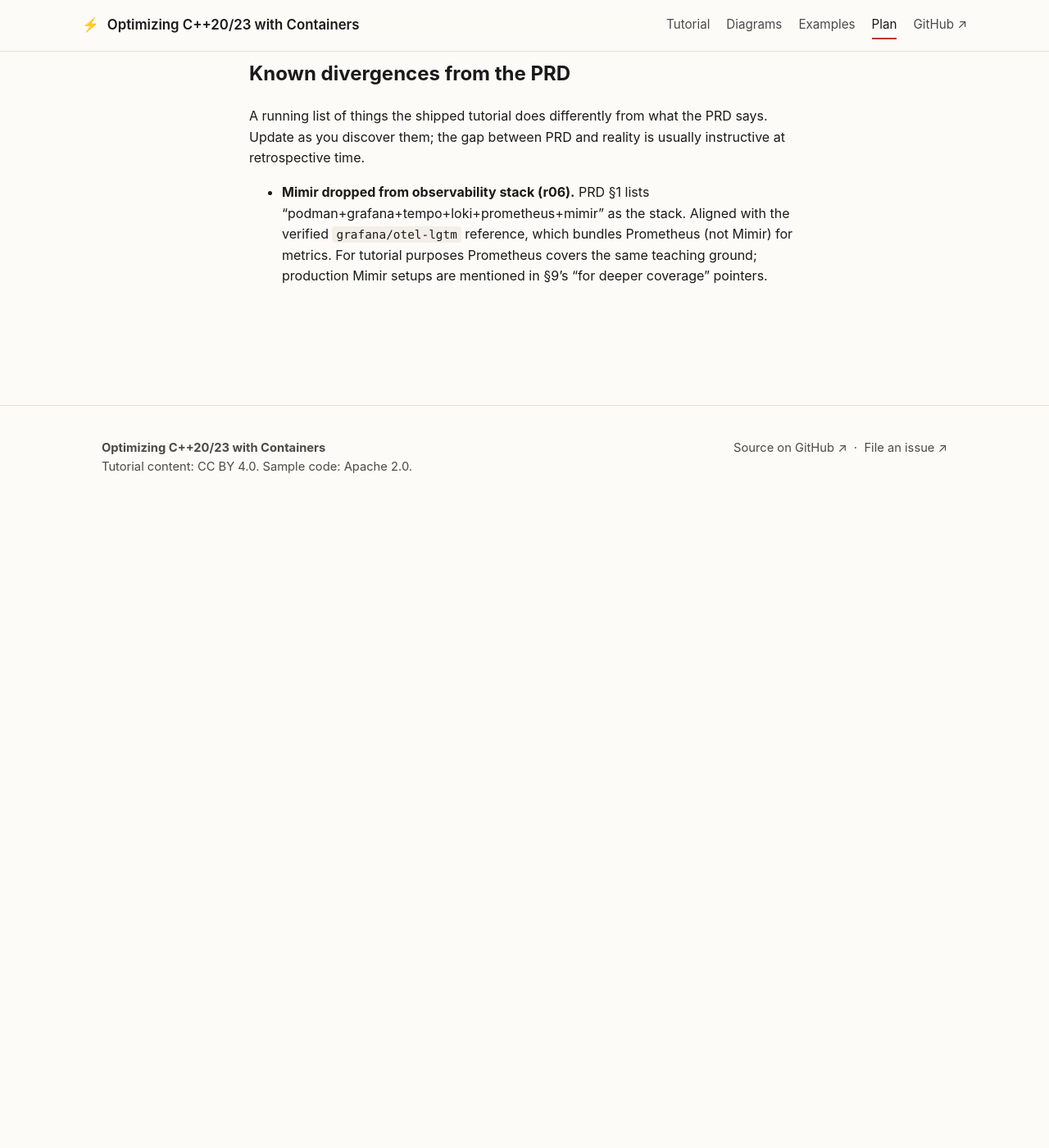
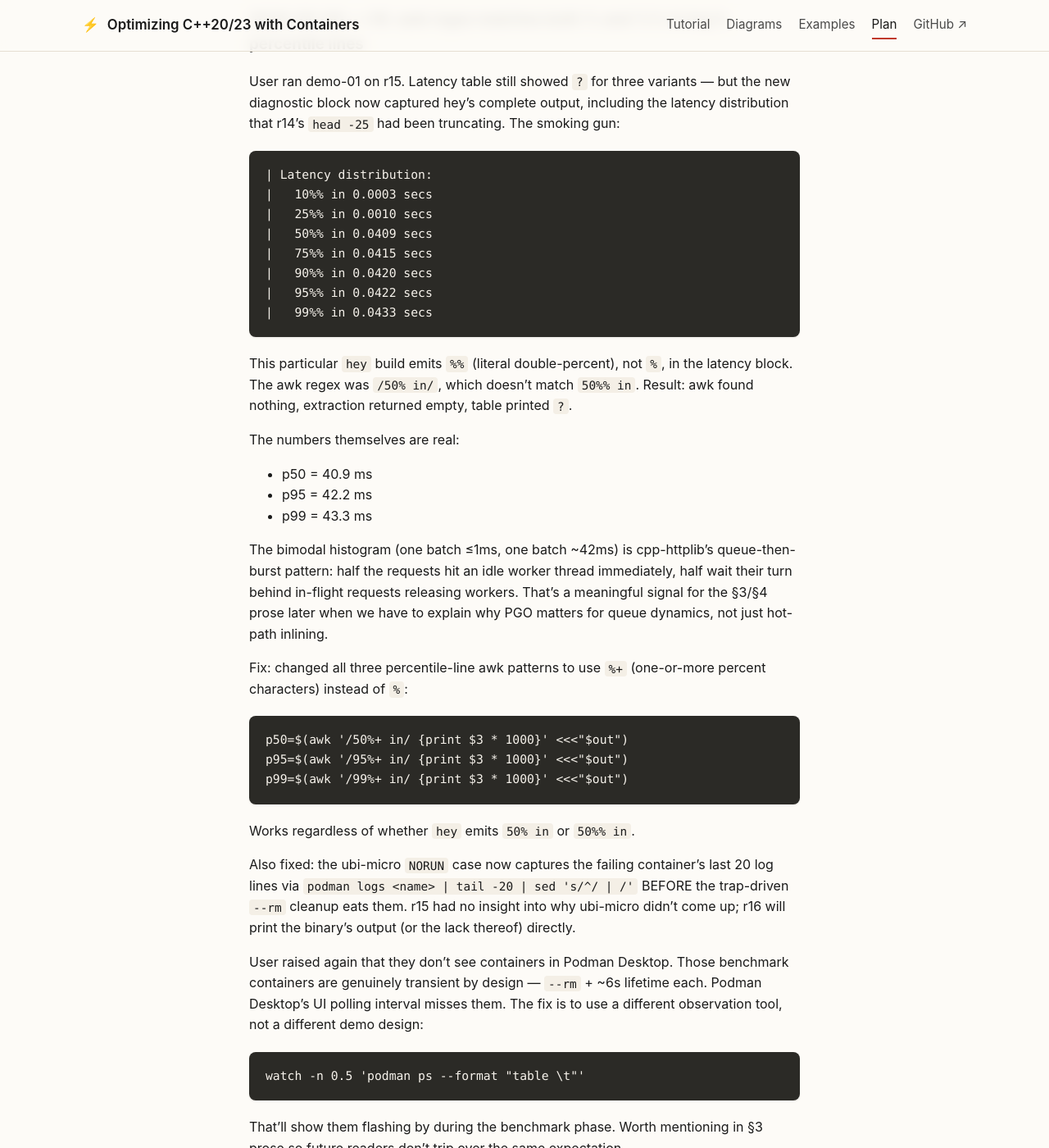
Before and after one commit to patterncatalyst/cpp-container-optimization-tutorial, a Jekyll site: the page built from _plans/reconciliation-plan.md, in a window 1280 px wide and 1400 px high, scrolled down 23263 px. Shown: the whole window at 82% size. Built offline with Jekyll 4.4.1, drawn with Linux system fonts in a browser that asks for light colours; before the commit the page ends 23893 px from its top, so only the background shows below that; some of the changed text lies outside the part shown.

Commit message:
fix(demo-01): match both % and %% in hey's latency distribution lines

```diff
--- a/_plans/reconciliation-plan.md
+++ b/_plans/reconciliation-plan.md
@@ -993,6 +993,77 @@ distribution prints, awk extracts). If the re-run shows real
 p50/p95/p99 numbers for at least three of the four variants,
 §3 and §4 promote to verified in r16.
 
+### 2026-05-09 — r16: awk regex matches both % and %% in hey's percentile lines
+
+User ran demo-01 on r15. Latency table still showed `?` for
+three variants — but the new diagnostic block now captured
+hey's complete output, including the latency distribution that
+r14's `head -25` had been truncating. The smoking gun:
+
+    | Latency distribution:
+    |   10%% in 0.0003 secs
+    |   25%% in 0.0010 secs
+    |   50%% in 0.0409 secs
+    |   75%% in 0.0415 secs
+    |   90%% in 0.0420 secs
+    |   95%% in 0.0422 secs
+    |   99%% in 0.0433 secs
+
+This particular `hey` build emits `%%` (literal double-percent),
+not `%`, in the latency block. The awk regex was `/50% in/`,
+which doesn't match `50%% in`. Result: awk found nothing,
+extraction returned empty, table printed `?`.
+
+The numbers themselves are real:
+- p50 = 40.9 ms
+- p95 = 42.2 ms
+- p99 = 43.3 ms
+
+The bimodal histogram (one batch ≤1ms, one batch ~42ms) is
+cpp-httplib's queue-then-burst pattern: half the requests hit
+an idle worker thread immediately, half wait their turn behind
+in-flight requests releasing workers. That's a meaningful
+signal for the §3/§4 prose later when we have to explain why
+PGO matters for queue dynamics, not just hot-path inlining.
+
+Fix: changed all three percentile-line awk patterns to use `%+`
+(one-or-more percent characters) instead of `%`:
+
+    p50=$(awk '/50%+ in/ {print $3 * 1000}' <<<"$out")
+    p95=$(awk '/95%+ in/ {print $3 * 1000}' <<<"$out")
+    p99=$(awk '/99%+ in/ {print $3 * 1000}' <<<"$out")
+
+Works regardless of whether `hey` emits `50% in` or `50%% in`.
+
+Also fixed: the ubi-micro `NORUN` case now captures the failing
+container's last 20 log lines via `podman logs <name> | tail -20
+| sed 's/^/    | /'` BEFORE the trap-driven `--rm` cleanup eats
+them. r15 had no insight into why ubi-micro didn't come up; r16
+will print the binary's output (or the lack thereof) directly.
+
+User raised again that they don't see containers in Podman
+Desktop. Those benchmark containers are genuinely transient by
+design — `--rm` + ~6s lifetime each. Podman Desktop's UI polling
+interval misses them. The fix is to use a different observation
+tool, not a different demo design:
+
+    watch -n 0.5 'podman ps --format "table {{.Names}}\t{{.Status}}"'
+
+That'll show them flashing by during the benchmark phase. Worth
+mentioning in §3 prose so future readers don't trip over the
+same expectation.
+
+Image audit unchanged: 21 UBI + 1 docker.io exception.
+
+Verification status: with r16's regex fix applied to r15's
+already-working data, demo-01 should now print real
+p50/p95/p99 numbers for the three variants that pass health
+probe. The ubi-micro question remains open until r16's log
+capture tells us why; even with that one missing, §3 and §4
+have enough verified evidence (build pipeline, image sizes,
+PGO captures, latency for 3 variants) to promote in r16's
+follow-up.
+
 
 ---
 
```
Also changed, not shown: 1 other file.
